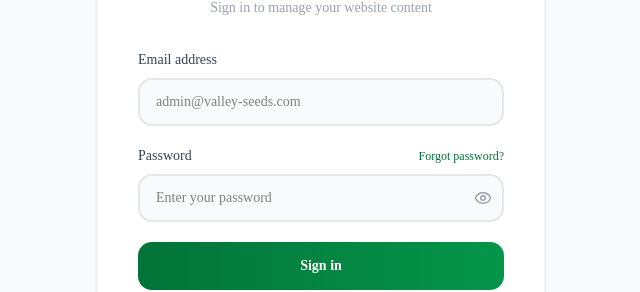
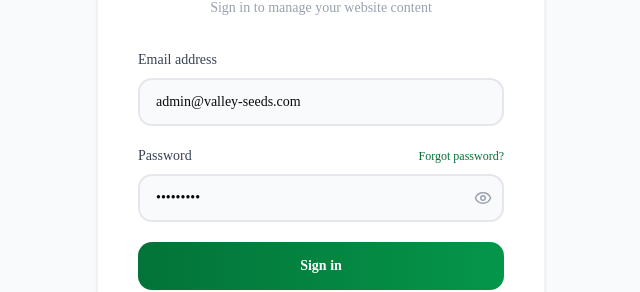
Before and after one commit to fares12358/valley-seeds, a Next.js app: page /dashboard/login in a window 1280 px wide. Shown: the part 292-584 px from the top of the page, without its empty margins (319-959 px from the left). Built offline with nearby package versions, Linux system fonts and the light colour scheme; no server answers; a web font is replaced by a local one.

Commit message:
updating and fix bugs v4

```diff
--- a/src/app/dashboard/login/page.jsx
+++ b/src/app/dashboard/login/page.jsx
@@ -5,12 +5,13 @@ import Image from "next/image";
 import Link from "next/link";
 import { Eye, EyeOff, Loader2 } from "lucide-react";
 import { useAuth } from "@/context/AuthContext";
+import { useRouter } from "next/navigation";
 
 export default function LoginPage() {
   const { login } = useAuth();
-
-  const [email, setEmail] = useState("");
-  const [password, setPassword] = useState("");
+  const router = useRouter()
+  const [email, setEmail] = useState("admin@valley-seeds.com");
+  const [password, setPassword] = useState("123456789");
   const [showPassword, setShowPassword] = useState(false);
   const [error, setError] = useState("");
   const [submitting, setSubmitting] = useState(false);
@@ -24,9 +25,7 @@ export default function LoginPage() {
     const result = await login(email, password);
 
     if (result.success) {
-      if (navigating.current) return;   // guard against double-fire
-      navigating.current = true;
-      window.location.href = "/dashboard";
+      router.replace("/dashboard");
     } else {
       setError(result.message || "Invalid email or password");
       setSubmitting(false);
```
